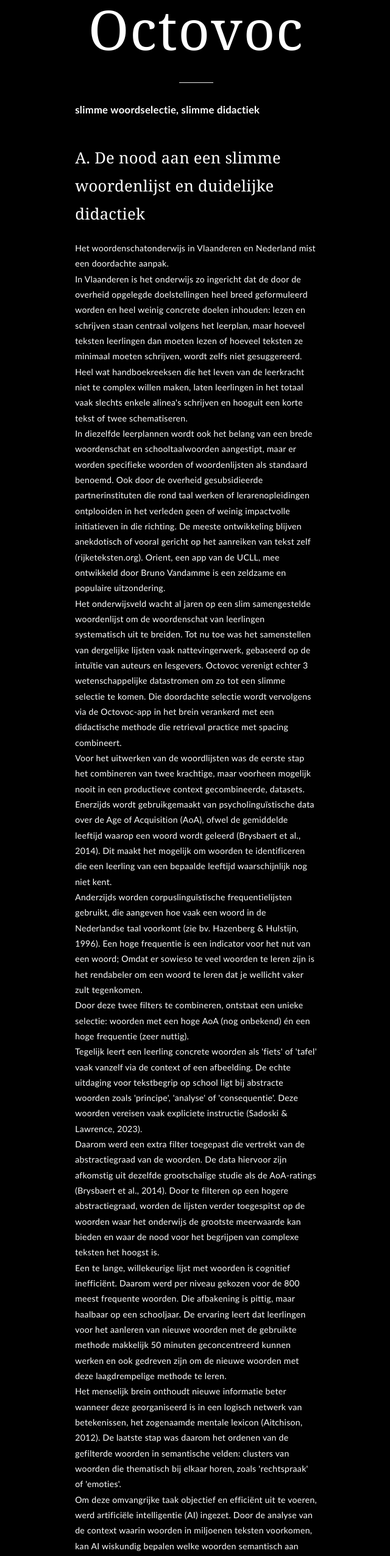
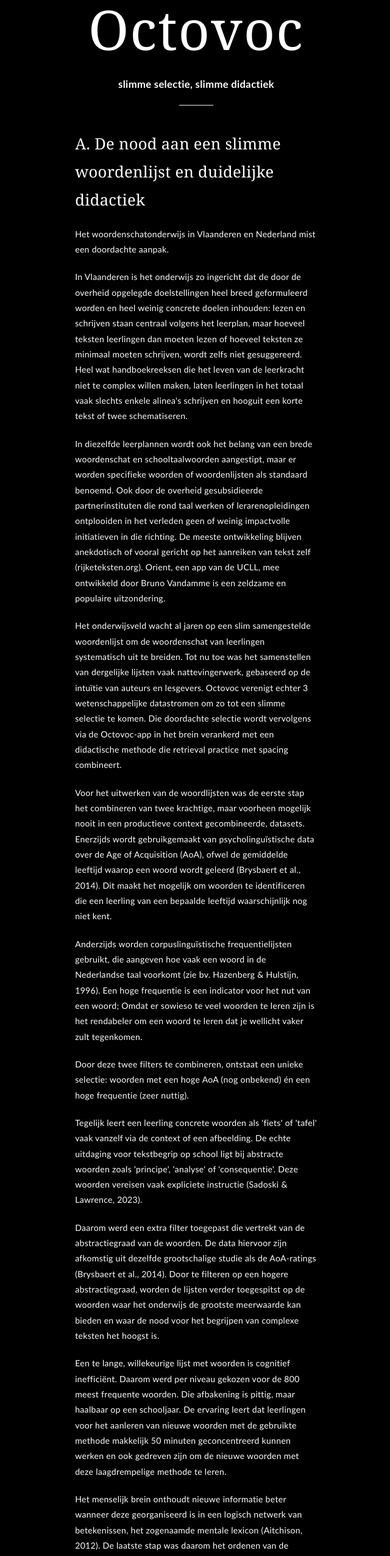
Before and after one commit to De-Keersmaecker/Octovoc, a React (Vite) app in the folder frontend/: page /methodologie in a window 1280 px wide. Shown: the part 60-2611 px from the top of the page at 61% size, without its empty margins (318-958 px from the left). Built offline with nearby package versions, Linux system fonts and the light colour scheme; no server answers.

Commit message:
Update methodology page: wider layout, paragraph spacing, and move subtitle

```diff
--- a/frontend/src/pages/ArticlePage.jsx
+++ b/frontend/src/pages/ArticlePage.jsx
@@ -6,8 +6,18 @@
 
   return (
     <main className="stage" aria-label="octovoc methodologie" style={{ minHeight: '100vh' }}>
-      <section className="inner" style={{ maxWidth: '900px', paddingBlock: '60px' }}>
+      <section className="inner" style={{ maxWidth: '1800px', paddingBlock: '60px' }}>
         <h1 className="title">Octovoc</h1>
+        <p style={{
+          fontFamily: '"Gill Sans", "Gill Sans MT", Calibri, "Trebuchet MS", sans-serif',
+          fontSize: 'clamp(15px, 1.3vw, 17px)',
+          marginTop: '10px',
+          marginBottom: '20px',
+          textAlign: 'center',
+          letterSpacing: '0.02em'
+        }}>
+          <strong>slimme selectie, slimme didactiek</strong>
+        </p>
 
         <div className="underline" aria-hidden="true"></div>
 
@@ -20,9 +30,6 @@
           marginTop: '30px',
           textAlign: 'left'
         }}>
-          <p style={{ marginTop: 0, marginBottom: '30px', fontSize: 'clamp(15px, 1.3vw, 17px)' }}>
-            <strong>slimme woordselectie, slimme didactiek</strong>
-          </p>
 
           <h2 style={{
             fontFamily: 'Perpetua, Georgia, "Times New Roman", Times, serif',
@@ -34,55 +41,55 @@
             A. De nood aan een slimme woordenlijst en duidelijke didactiek
           </h2>
 
-          <p>
+          <p style={{ marginBottom: '20px' }}>
             Het woordenschatonderwijs in Vlaanderen en Nederland mist een doordachte aanpak.
           </p>
 
-          <p>
+          <p style={{ marginBottom: '20px' }}>
             In Vlaanderen is het onderwijs zo ingericht dat de door de overheid opgelegde doelstellingen heel breed geformuleerd worden en heel weinig concrete doelen inhouden: lezen en schrijven staan centraal volgens het leerplan, maar hoeveel teksten leerlingen dan moeten lezen of hoeveel teksten ze minimaal moeten schrijven, wordt zelfs niet gesuggereerd. Heel wat handboekreeksen die het leven van de leerkracht niet te complex willen maken, laten leerlingen in het totaal vaak slechts enkele alinea's schrijven en hooguit een korte tekst of twee schematiseren.
           </p>
 
-          <p>
+          <p style={{ marginBottom: '20px' }}>
             In diezelfde leerplannen wordt ook het belang van een brede woordenschat en schooltaalwoorden aangestipt, maar er worden specifieke woorden of woordenlijsten als standaard benoemd. Ook door de overheid gesubsidieerde partnerinstituten die rond taal werken of lerarenopleidingen ontplooiden in het verleden geen of weinig impactvolle initiatieven in die richting. De meeste ontwikkeling blijven anekdotisch of vooral gericht op het aanreiken van tekst zelf (rijketeksten.org). Orient, een app van de UCLL, mee ontwikkeld door Bruno Vandamme is een zeldzame en populaire uitzondering.
           </p>
 
-          <p>
+          <p style={{ marginBottom: '20px' }}>
             Het onderwijsveld wacht al jaren op een slim samengestelde woordenlijst om de woordenschat van leerlingen systematisch uit te breiden. Tot nu toe was het samenstellen van dergelijke lijsten vaak nattevingerwerk, gebaseerd op de intuïtie van auteurs en lesgevers. Octovoc verenigt echter 3 wetenschappelijke datastromen om zo tot een slimme selectie te komen. Die doordachte selectie wordt vervolgens via de Octovoc-app in het brein verankerd met een didactische methode die retrieval practice met spacing combineert.
           </p>
 
-          <p>
+          <p style={{ marginBottom: '20px' }}>
             Voor het uitwerken van de woordlijsten was de eerste stap het combineren van twee krachtige, maar voorheen mogelijk nooit in een productieve context gecombineerde, datasets. Enerzijds wordt gebruikgemaakt van psycholinguïstische data over de Age of Acquisition (AoA), ofwel de gemiddelde leeftijd waarop een woord wordt geleerd (Brysbaert et al., 2014). Dit maakt het mogelijk om woorden te identificeren die een leerling van een bepaalde leeftijd waarschijnlijk nog niet kent.
           </p>
 
-          <p>
+          <p style={{ marginBottom: '20px' }}>
             Anderzijds worden corpuslinguïstische frequentielijsten gebruikt, die aangeven hoe vaak een woord in de Nederlandse taal voorkomt (zie bv. Hazenberg & Hulstijn, 1996). Een hoge frequentie is een indicator voor het nut van een woord; Omdat er sowieso te veel woorden te leren zijn is het rendabeler om een woord te leren dat je wellicht vaker zult tegenkomen.
           </p>
 
-          <p>
+          <p style={{ marginBottom: '20px' }}>
             Door deze twee filters te combineren, ontstaat een unieke selectie: woorden met een hoge AoA (nog onbekend) én een hoge frequentie (zeer nuttig).
           </p>
 
-          <p>
+          <p style={{ marginBottom: '20px' }}>
             Tegelijk leert een leerling concrete woorden als 'fiets' of 'tafel' vaak vanzelf via de context of een afbeelding. De echte uitdaging voor tekstbegrip op school ligt bij abstracte woorden zoals 'principe', 'analyse' of 'consequentie'. Deze woorden vereisen vaak expliciete instructie (Sadoski & Lawrence, 2023).
           </p>
 
-          <p>
+          <p style={{ marginBottom: '20px' }}>
             Daarom werd een extra filter toegepast die vertrekt van de abstractiegraad van de woorden. De data hiervoor zijn afkomstig uit dezelfde grootschalige studie als de AoA-ratings (Brysbaert et al., 2014). Door te filteren op een hogere abstractiegraad, worden de lijsten verder toegespitst op de woorden waar het onderwijs de grootste meerwaarde kan bieden en waar de nood voor het begrijpen van complexe teksten het hoogst is.
           </p>
 
-          <p>
+          <p style={{ marginBottom: '20px' }}>
             Een te lange, willekeurige lijst met woorden is cognitief inefficiënt. Daarom werd per niveau gekozen voor de 800 meest frequente woorden. Die afbakening is pittig, maar haalbaar op een schooljaar. De ervaring leert dat leerlingen voor het aanleren van nieuwe woorden met de gebruikte methode makkelijk 50 minuten geconcentreerd kunnen werken en ook gedreven zijn om de nieuwe woorden met deze laagdrempelige methode te leren.
           </p>
 
-          <p>
+          <p style={{ marginBottom: '20px' }}>
             Het menselijk brein onthoudt nieuwe informatie beter wanneer deze georganiseerd is in een logisch netwerk van betekenissen, het zogenaamde mentale lexicon (Aitchison, 2012). De laatste stap was daarom het ordenen van de gefilterde woorden in semantische velden: clusters van woorden die thematisch bij elkaar horen, zoals 'rechtspraak' of 'emoties'.
           </p>
 
-          <p>
+          <p style={{ marginBottom: '20px' }}>
             Om deze omvangrijke taak objectief en efficiënt uit te voeren, werd artificiële intelligentie (AI) ingezet. Door de analyse van de context waarin woorden in miljoenen teksten voorkomen, kan AI wiskundig bepalen welke woorden semantisch aan elkaar verwant zijn en deze automatisch groeperen. Deze door de computer gegenereerde clusters werden vervolgens nog menselijk uitgefilterd.
           </p>
 
-          <p>
+          <p style={{ marginBottom: '20px' }}>
             Deze methodologie markeert dus een doorbraak in de ontwikkeling van een slimme woordenschatselectie door psycholinguïstische data (AoA, abstractiegraad) te verenigen met corpuslinguïstische data (frequentie) en deze te structureren met behulp van AI. Hierdoor ontstaan voor het eerst woordenlijsten die niet gebaseerd zijn op intuïtie, maar op een transparant en wetenschappelijk fundament.
           </p>
 
@@ -96,15 +103,15 @@
             De didactiek
           </h2>
 
-          <p>
+          <p style={{ marginBottom: '20px' }}>
             De app introduceert nieuwe woordenschat via een zorgvuldig gestructureerd, drieledig proces dat de gebruiker begeleidt van ontdekking naar beheersing. In de eerste fase wordt een nieuw woord gepresenteerd binnen een betekenisvolle contextzin. De gebruiker wordt hier niet verondersteld het woord al te kennen; in plaats daarvan wordt hij aangemoedigd om de betekenis af te leiden door beredeneerd te gokken uit een beperkte lijst van vijf mogelijke definities. Dit zorgt voor een laagdrempelige, maar cognitief actieve eerste kennismaking. Zodra de juiste betekenis is gekoppeld, vordert de gebruiker naar fase twee. Hier wordt dezelfde contextzin getoond, maar nu is het doelwoord weggelaten. De taak is om het juiste woord te selecteren uit de oorspronkelijke vijf woorden, wat de moeilijkheidsgraad verhoogt van herkenning naar actieve herinnering. De laatste fase vereist de hoogste cognitieve inspanning: de gebruiker moet het woord nu zelfstandig en correct intypen in de zin, zonder hulp van keuzemogelijkheden.
           </p>
 
-          <p>
+          <p style={{ marginBottom: '20px' }}>
             Deze gefaseerde methodologie is diep geworteld in gevestigde cognitieve principes. De progressie van de drie fasen is een schoolvoorbeeld van retrieval practice (het ophaaleffect), waarbij de cognitieve inspanning systematisch wordt opgevoerd. Fase één (het kiezen van de betekenis) is een vorm van herkenning (recognition), terwijl fase twee en drie overgaan op steeds moeilijkere vormen van herinnering (recall) (Roediger & Butler, 2011). De laatste, generatieve fase, waarbij de gebruiker het woord zelf produceert, is bewezen het meest effectief voor het creëren van een duurzaam geheugenspoor (Karpicke & Blunt, 2011). Dit proces sluit ook aan bij Hebbiaans leren: door de connectie tussen een woord, zijn context en zijn betekenis herhaaldelijk en in toenemende intensiteit te activeren, worden de onderliggende neurale paden versterkt ("neurons that fire together, wire together") (Hebb, 1949). De oplopende moeilijkheidsgraad is bovendien een doelbewuste toepassing van desirable difficulty (wenselijke moeilijkheidsgraad), die diepere verwerking stimuleert en leidt tot robuustere kennis dan passieve herhaling (Bjork & Bjork, 2020).
           </p>
 
-          <p>
+          <p style={{ marginBottom: '20px' }}>
             Ten slotte integreert de app een gepersonaliseerde vorm van het spacing effect (gespreide herhaling) via de "moeilijke woorden"-batterij. Woorden die in de meest uitdagende fase foutief worden beantwoord, worden hierin geplaatst om later opnieuw te worden aangeboden. Deze strategie zorgt ervoor dat de herhaling van de lastigste woorden gespreid wordt in de tijd, wat significant effectiever is voor langetermijnretentie dan het onmiddellijk opnieuw oefenen (Goossens et al., 2012). Door deze woorden op een later, optimaal moment opnieuw aan te bieden, wordt de vergeetcurve doorbroken precies op het punt dat de herinnering dreigt te vervagen, wat het geheugen versterkt (Cepeda et al., 2006). De voorwaarde dat een woord pas uit deze pool verdwijnt na een correcte eerste poging, garandeert dat het woord daadwerkelijk is verankerd en niet slechts tijdelijk is onthouden.
           </p>
 
```
